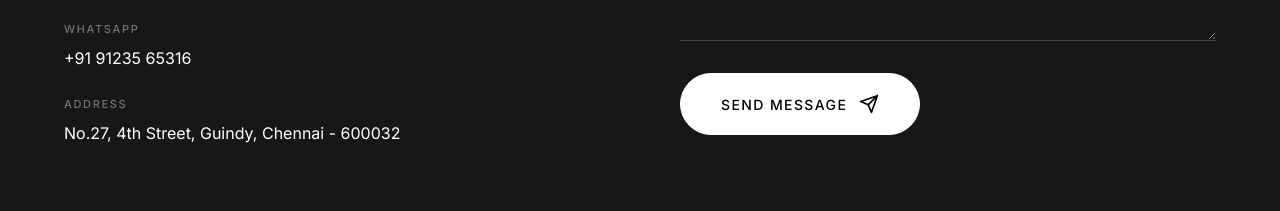
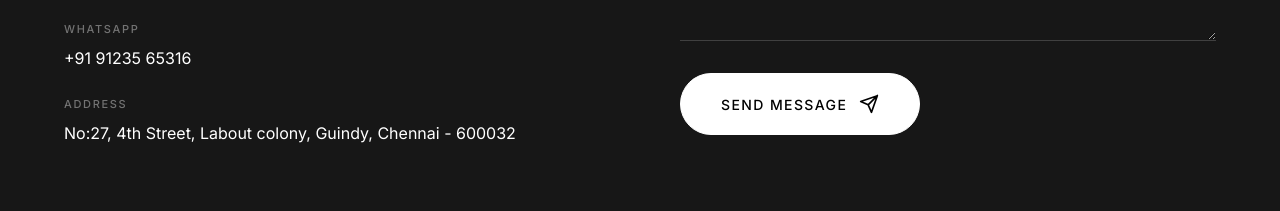
Before and after one commit to hariharant128/Galaxy-Interior, a plain HTML site: page index.html in a window 1280 px wide. Shown: the part 5691-5902 px from the top of the page. Drawn offline with Linux system fonts and the light colour scheme.

```diff
--- a/index.html
+++ b/index.html
@@ -263,7 +263,7 @@
                         </div>
                         <div class="contact-item">
                             <span class="contact-label">Address</span>
-                            <span class="contact-value">No.27, 4th Street, Guindy, Chennai - 600032</span>
+                            <span class="contact-value">No:27, 4th Street, Labout colony, Guindy, Chennai - 600032</span>
                         </div>
                     </div>
                 </div>
```
